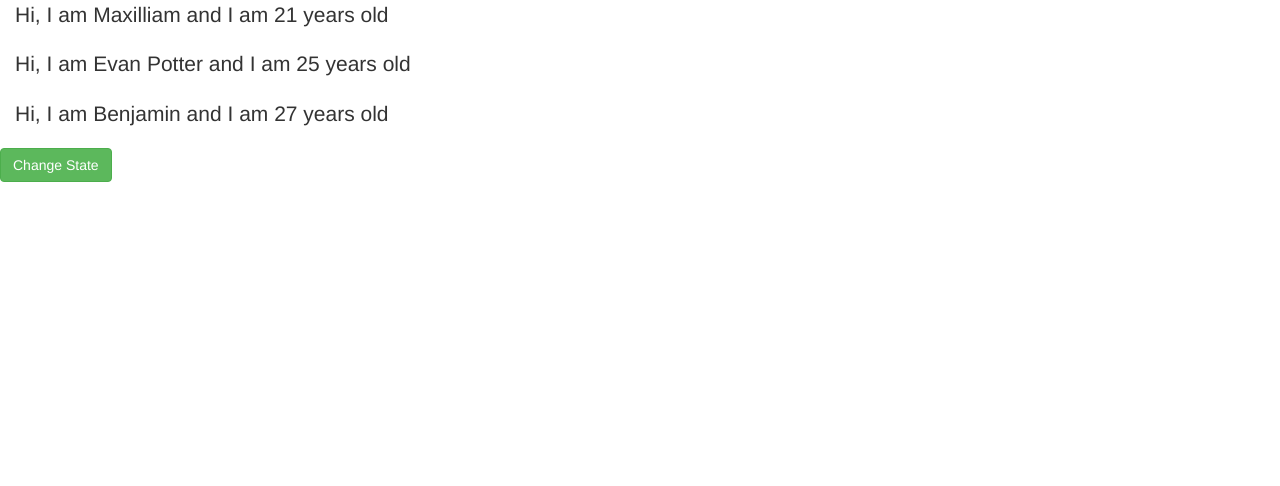
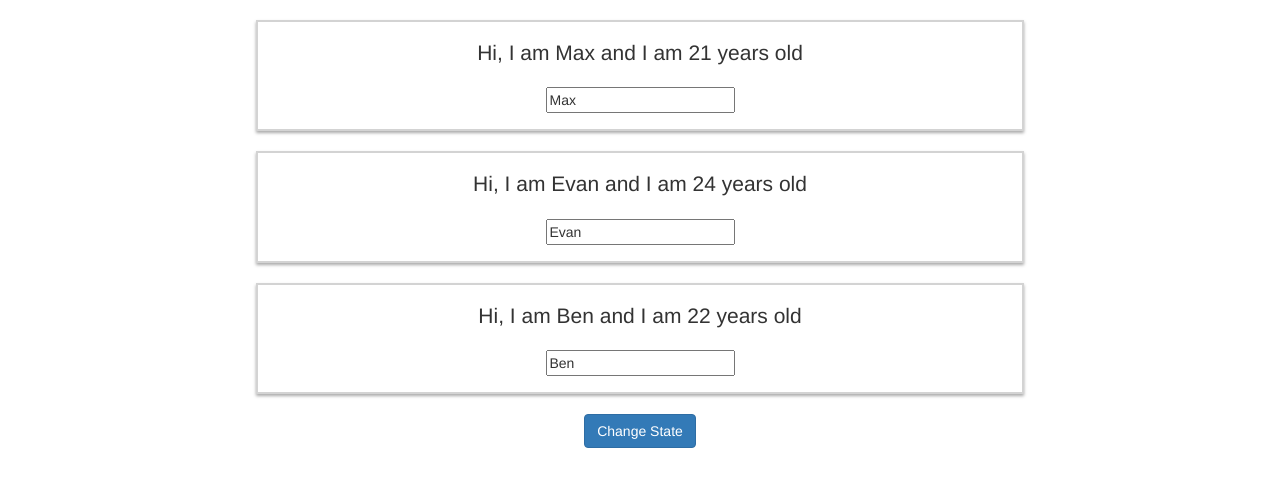
Before and after one commit to arunkudiyal/tfa-fed, a React (Create React App) app: page / in a window 1280 px wide. Shown: the top 486 px of the page. Built offline with nearby package versions, Linux system fonts and the light colour scheme.

Commit message:
Passing functional props & Two-Way Binding

```diff
--- a/src/App.js
+++ b/src/App.js
@@ -15,92 +15,128 @@
 // export default App;
 
 // STATE IN CLASS-BASED COMPONENT
-// import { Component } from "react";
-import Person from "./components/Person";
+import { Component } from "react";
+import './components/Person/Person.css'
+import Person from "./components/Person/Person";
 
-// class App extends Component {
-//   // STATES ARE IMMUTATBLE (Cannot be changed)
-//   // States of the AppComponent - DATA OF THE COMP
-//   state = {
-//     person: [
-//       {name: 'Max', age: '21'},
-//       {name: 'Evan', age: '24'},
-//       {name: 'Ben', age: '22'}
-//     ],
-//     otherState: 'Some other State'
-//   }
+class App extends Component {
+  // STATES ARE IMMUTATBLE (Cannot be changed)
+  // States of the AppComponent - DATA OF THE COMP
+  state = {
+    person: [
+      {name: 'Max', age: '21'},
+      {name: 'Evan', age: '24'},
+      {name: 'Ben', age: '22'}
+    ],
+    otherState: 'Some other State'
+  }
 
-//   // Methods - Functionalities
-//   changeState = () => {
-//     // console.log('Button Clicked!!');
+  // Methods - Functionalities
+  changeState = () => {
+    // console.log('Button Clicked!!');
 
-//     // Change the name state
-//     // this.state.person[0].name = 'New Name'  --> DONOT DO THIS!!!!
+    // Change the name state
+    // this.state.person[0].name = 'New Name'  --> DONOT DO THIS!!!!
 
-//     // changeState() --> Used by the CLASS-BASED Component
-//     this.setState( {
-//       person: [
-//         {name: 'Maxilliam', age: '21'},
-//         {name: 'Evan Potter', age: '25'},
-//         {name: 'Benjamin', age: '27'}
-//       ]
-//     } )
-
-//     console.log(this.state);
-//   }
-
-//   render() {
-//     return(
-//       // Access the data from the comp state
-//       <div>
-//         <Person name={this.state.person[0].name} age={this.state.person[0].age} />
-//         <Person name={this.state.person[1].name} age={this.state.person[1].age} />
-//         <Person name={this.state.person[2].name} age={this.state.person[2].age} />
-//         <button onClick={this.changeState} className="btn btn-primary">Change State</button>
-//       </div>
-//     )
-//   }
-// }
-
-// export default App;
-
-// FUNCTION BASED COMPONENT
-import { useState } from "react";
-
-const App = () => {
-  // State in the function-based component
-  const [personState, setPersonState] = useState({
+    // changeState() --> Used by the CLASS-BASED Component
+    this.setState( {
       person: [
         {name: 'Maxilliam', age: '21'},
         {name: 'Evan Potter', age: '25'},
         {name: 'Benjamin', age: '27'}
-    ],
-    otherState: 'An Other State'
-  })
-  console.log(personState)
+      ]
+    } )
 
-  const changeState = () => {
-    // Excuting the set method of the state
-    setPersonState({
+    console.log(this.state);
+  }
+
+  // changeName = (newName) => {
+  //   this.setState( {
+  //     person: [
+  //       {name: newName, age: '21'},
+  //       {name: newName, age: '25'},
+  //       {name: 'Benjamin', age: '27'}
+  //     ]
+  //   } )
+  // }
+
+  changeName = (event) => {
+    this.setState({
       person: [
-        {name: 'Max', age: '21'},
-        {name: 'Evan', age: '25'},
-        {name: 'Ben', age: '27'}
-      ],
-      otherState: personState.otherState
+        {name: 'Max', age: 25},
+        {name: event.target.value, age: 29},
+        {name: event.target.value, age: 30}
+      ]
     })
   }
 
-  console.log(personState)
+  render() {
+    return(
+      // Access the data from the comp state
+      <div style={{ display: 'flex', flexDirection: 'column' }}>
+        <div>
+          <Person
+            name={this.state.person[0].name}
+            age={this.state.person[0].age} />
+            {/* myClick={() => this.changeName('Max!!!!!')} /> */}
 
-  return(
-    // Access the state from the function-based component
-    <div>
-      <Person name={personState.person[0].name} age={personState.person[0].age} />
-      <Person name={personState.person[1].name} age={personState.person[1].age} />
-      <Person name={personState.person[2].name} age={personState.person[2].age} />
-      <button className="btn btn-success" onClick={changeState}>Change State</button>
+          <Person
+            name={this.state.person[1].name}
+            age={this.state.person[1].age}
+            myClick={this.changeName.bind(this, 'Evan')}
+            changed={this.changeName} />
+
+          <Person
+            name={this.state.person[2].name}
+            age={this.state.person[2].age}
+            changed={this.changeName} />
+        </div>
+
+        <button style={{ alignSelf: 'center' }} onClick={this.changeState} className="btn btn-primary">Change State</button>
       </div>
     )
   }
+}
+
 export default App;
+
+// FUNCTION BASED COMPONENT
+// import { useState } from "react";
+
+// const App = () => {
+//   // State in the function-based component
+//   const [personState, setPersonState] = useState({
+//     person: [
+//         {name: 'Maxilliam', age: '21'},
+//         {name: 'Evan Potter', age: '25'},
+//         {name: 'Benjamin', age: '27'}
+//     ],
+//     otherState: 'An Other State'
+//   })
+//   console.log(personState)
+
+//   const changeState = () => {
+//     // Excuting the set method of the state
+//     setPersonState({
+//       person: [
+//         {name: 'Max', age: '21'},
+//         {name: 'Evan', age: '25'},
+//         {name: 'Ben', age: '27'}
+//       ],
+//       otherState: personState.otherState
+//     })
+//   }
+
+//   console.log(personState)
+
+//   return(
+//     // Access the state from the function-based component
+//     <div>
+//       <Person name={personState.person[0].name} age={personState.person[0].age} />
+//       <Person name={personState.person[1].name} age={personState.person[1].age} />
+//       <Person name={personState.person[2].name} age={personState.person[2].age} />
+//       <button className="btn btn-success" onClick={changeState}>Change State</button>
+//     </div>
+//   )
+// }
+// export default App;
--- a/src/components/Person.js
+++ /dev/null
@@ -1,11 +0,0 @@
-import React from 'react'
-
-const Person = ({ name, age }) => {
-    return (
-        <div className="container-fluid">
-            <p className="lead">Hi, I am {name} and I am {age} years old</p>
-        </div>
-    )
-}
-
-export default Person
--- /dev/null
+++ b/src/components/Person/Person.css
@@ -0,0 +1,8 @@
+.Person {
+    width: 60%;
+    margin: 20px auto;
+    border: 2px solid lightgray;
+    box-shadow: 0 2px 3px darkgrey;
+    padding: 16px;
+    text-align: center;
+}
--- /dev/null
+++ b/src/components/Person/Person.js
@@ -0,0 +1,12 @@
+import React from 'react'
+
+const Person = ({ name, age, myClick, changed }) => {
+    return (
+        <div className="Person">
+            <p onClick={myClick} className="lead">Hi, I am {name} and I am {age} years old</p>
+            <input type="text" placeholder="Enter the name" onChange={changed} value={name} />
+        </div>
+    )
+}
+
+export default Person
```
Also changed, not shown: src/components/Header/Header.js (renamed from src/components/Header.js). Lines whose indentation alone changed are shown as unchanged.
